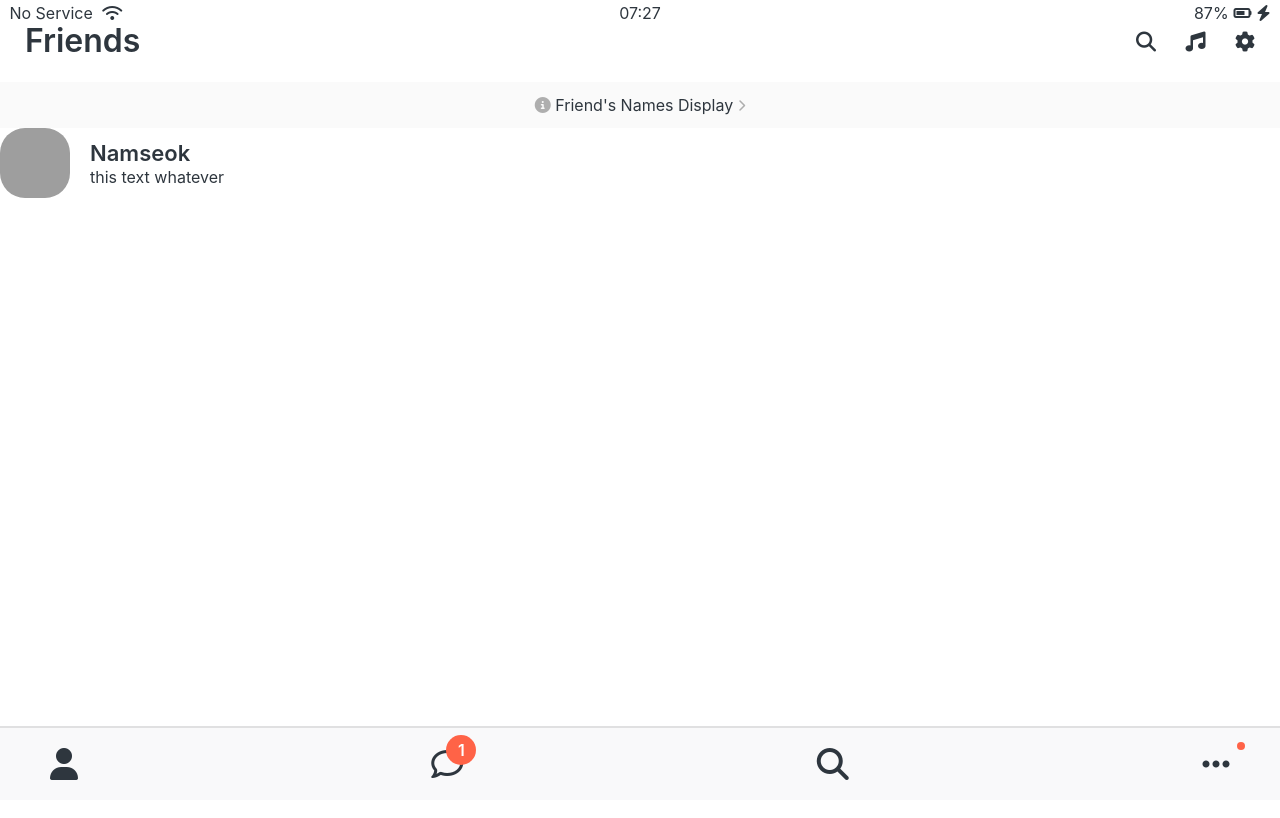
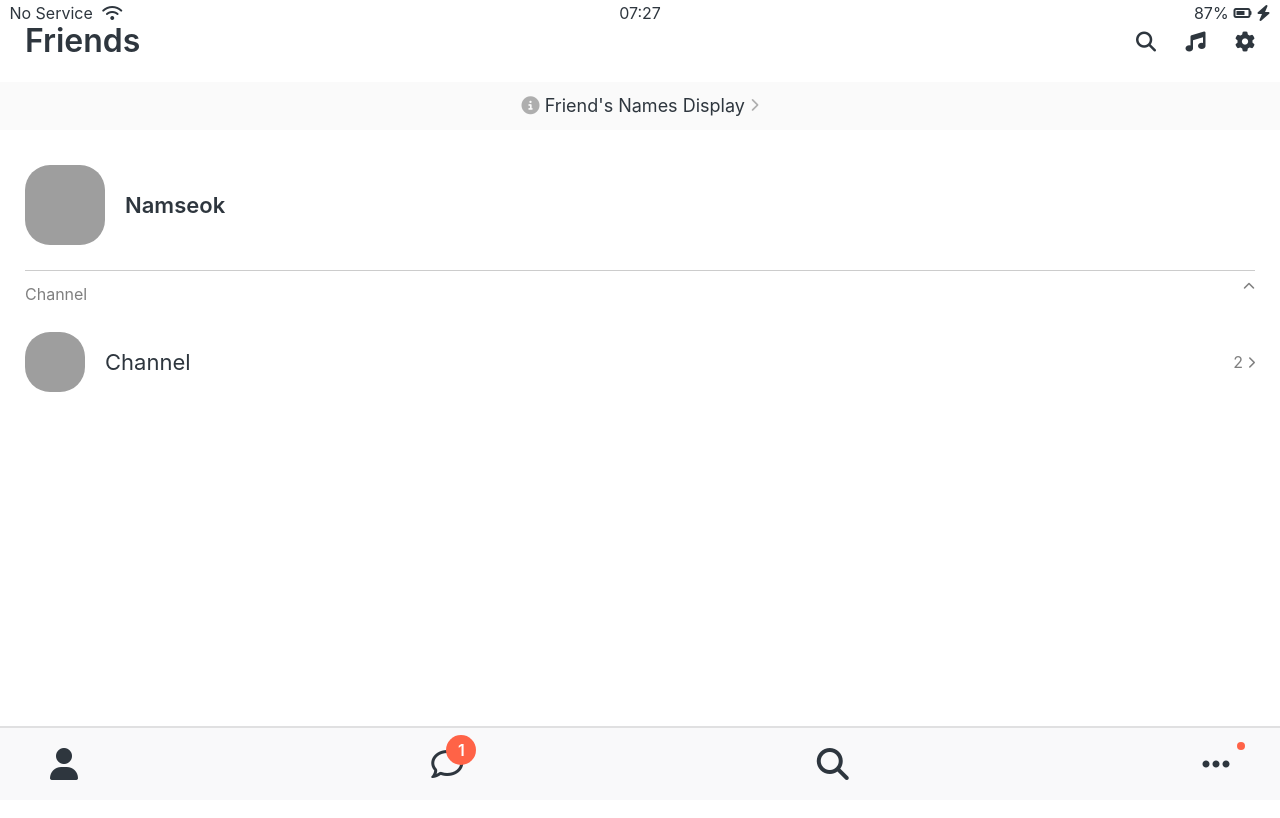
Before and after one commit to namseokyoo/nomad_kokoa_clone, a plain HTML site: page friends.html in a window 1280 px wide. Shown: the top 818 px of the page. Drawn offline with Linux system fonts and the light colour scheme; grey boxes are pictures that could not be loaded.

Commit message:
Add Friends page

```diff
--- a/css/components/screen-header.css
+++ b/css/components/screen-header.css
@@ -2,7 +2,7 @@
     display: flex;
     justify-content: space-between;
     align-items: center;
-    padding: 25px;
+    padding: var(--horizontal-space);
 }
 
 .screen-header__title {
--- a/css/components/user-component.css
+++ b/css/components/user-component.css
@@ -1,5 +1,5 @@
 .user-component {
-    display: flex;
+    justify-content: space-between;
 }
 
 .user-component,
@@ -22,4 +22,25 @@
 
 .user-component__subtitle {
     margin-top: 5px;
+    font-size: 17px;
+    color: rgba(0, 0, 0, 0.5);
 }
+
+.user-component__avatar--xl {
+    width: 80px;
+    height: 80px;
+}
+
+.user-component__avatar--sm {
+    width: 60px;
+    height: 60px;
+    border-radius: 25px;
+}
+
+.user-component__title--not-bold {
+    font-weight: 400;
+}
+
+.user-component_column:last-child {
+    color: rgba(0, 0, 0, 0.5);
+}
--- a/css/screens/friends.css
+++ b/css/screens/friends.css
@@ -3,9 +3,27 @@
     display: block;
     background-color: #fafafa;
     padding: 15px 0px;
-    font-size: 16px;
+    font-size: 18px;
+    margin-bottom: 10px;
 }
 
 #friends-display-link i {
     color: rgba(0, 0, 0, 0.3);
 }
+
+.friends-screen {
+    padding: var(--horizontal-space);
+}
+
+.friends-screen__channel {
+    margin-top: 25px;
+    border-top: 1px solid rgba(0, 0, 0, 0.2);
+    padding-top: 15px;
+}
+
+.friends-screen__channel-header {
+    margin-bottom: 30px;
+    display: flex;
+    justify-content: space-between;
+    color: rgba(0, 0, 0, 0.5);
+}
--- a/css/variables.css
+++ b/css/variables.css
@@ -1,3 +1,4 @@
 :root {
     --yellow: #fae100;
+    --horizontal-space: 25px;
 }
--- a/friends.html
+++ b/friends.html
@@ -46,19 +46,40 @@
         <i class="fas fa-chevron-right fa-xs"></i>
     </a>
 
+    <main class="friends-screen">
 
         <div class="user-component">
             <div class="user-component__column">
                 <img src="https://avatars3.githubusercontent.com/u/2939062?s=460&u=10fae224f280b7536d97eb654ad5bb7fc6cf8ff4&v=4"
-                class="user-component__avatar" />
+                    class="user-component__avatar user-component__avatar--xl" />
                 <div class="user-component__text">
                     <h4 class="user-component__title">Namseok</h4>
-                <h6 class="user-component__subtitle">this text whatever</h6>
+                    <!-- <h6 class="user-component__subtitle">this text whatever</h6> -->
                 </div>
             </div>
             <div class="user-component_column"></div>
         </div>
 
+        <div class="friends-screen__channel">
+            <div class="friends-screen__channel-header">
+                <span>Channel</span>
+                <i class="fas fa-chevron-up fa-xs"></i>
+            </div>
+            <div class="user-component">
+                <div class="user-component__column">
+                    <img src="https://avatars3.githubusercontent.com/u/2939062?s=460&u=10fae224f280b7536d97eb654ad5bb7fc6cf8ff4&v=4"
+                        class="user-component__avatar user-component__avatar--sm" />
+                    <div class="user-component__text">
+                        <h4 class="user-component__title user-component__title--not-bold">Channel</h4>
+                    </div>
+                </div>
+                <div class="user-component_column">
+                    <sapn>2</sapn>
+                    <i class="fas fa-chevron-right fa-xs"></i>
+                </div>
+            </div>
+        </div>
+    </main>
     <nav class="nav">
         <ul class="nav__list">
             <li class="nav_btn">
```
Lines whose indentation alone changed are shown as unchanged.
